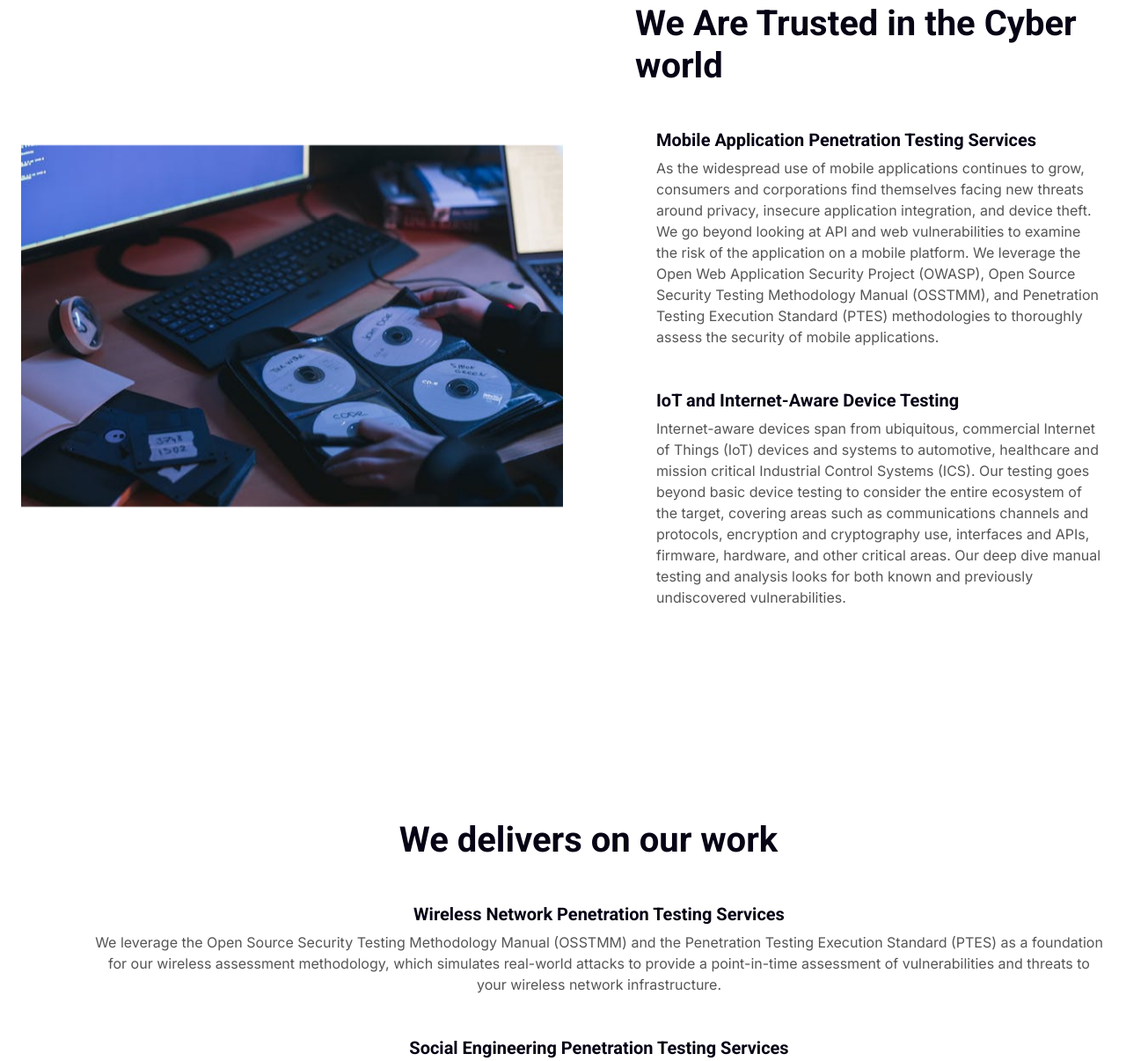
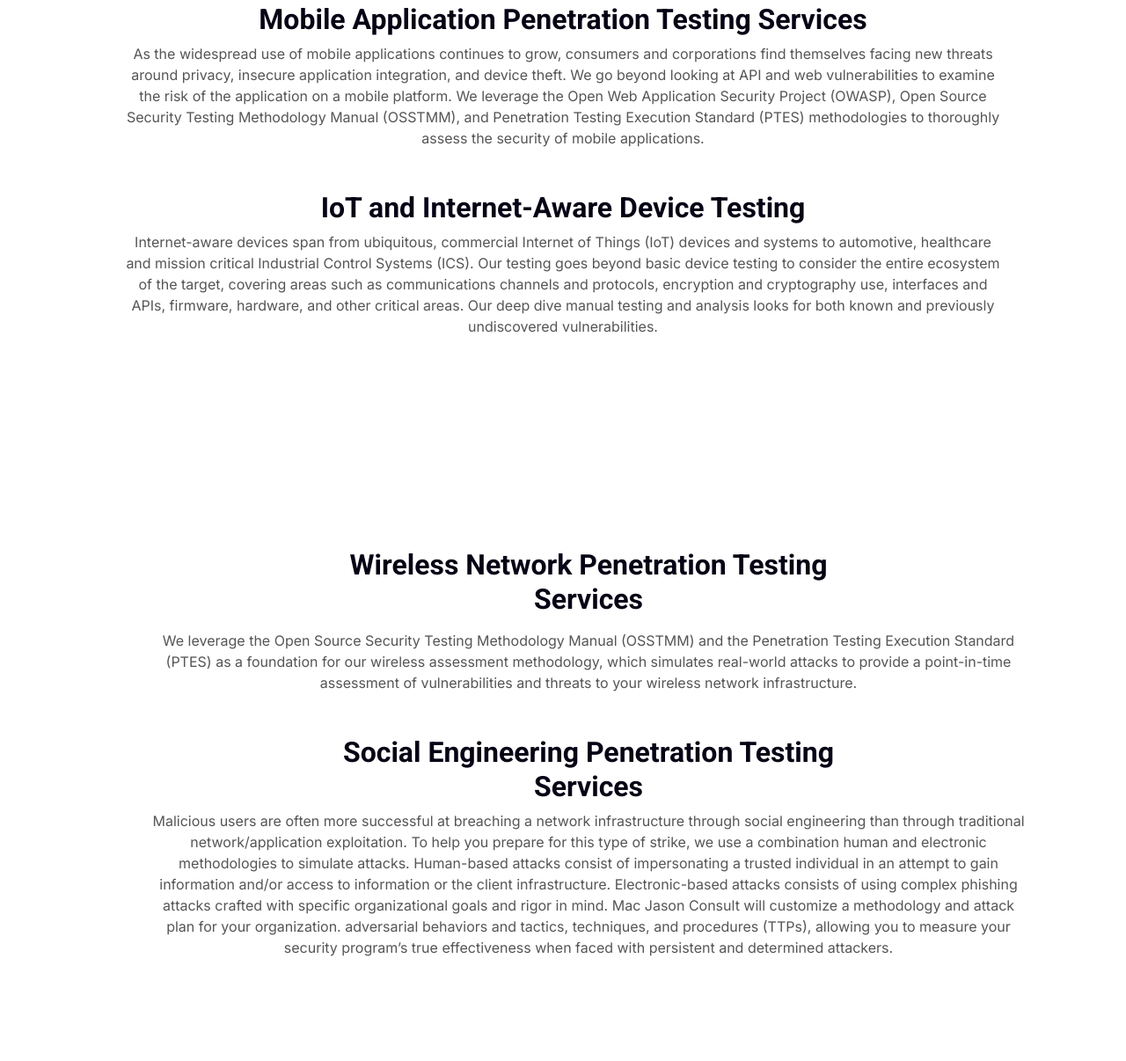
Before and after one commit to adaji025/mac-jason, a plain HTML site: page penetration-testing.html in a window 1280 px wide. Shown: the part 2403-3609 px from the top of the page at 88% size. Drawn offline with nearby package versions, Linux system fonts and the light colour scheme.

Commit message:
added the penetration testing page

```diff
--- a/penetration-testing.html
+++ b/penetration-testing.html
@@ -294,17 +294,13 @@
     <!-- Second Desc. End -->
 
     <!-- Third Desc. Start -->
-    <div class="container-fluid overflow-hidden py-5 px-lg-0">
+    <div class="container-fluid overflow-hidden py-5 px-lg-0 text-center">
       <div class="container feature py-5 px-lg-0">
         <div class="row g-5 mx-lg-0">
-          <div
-            class="col-lg-6 feature-text wow fadeInUp order-2"
-            data-wow-delay="0.1s"
-          >
-            <h1 class="mb-5">We Are Trusted in the Cyber world</h1>
+          <div class="eature-text wow fadeInUp order-2" data-wow-delay="0.1s">
             <div class="d-flex mb-5 wow fadeInUp" data-wow-delay="0.3s">
-              <div class="ms-4">
-                <h5>Mobile Application Penetration Testing Services</h5>
+              <div class="w-1000 mx-auto">
+                <h2>Mobile Application Penetration Testing Services</h2>
                 <p class="mb-0">
                   As the widespread use of mobile applications continues to
                   grow, consumers and corporations find themselves facing new
@@ -320,8 +316,8 @@
               </div>
             </div>
             <div class="d-flex mb-5 wow fadeIn" data-wow-delay="0.5s">
-              <div class="ms-4">
-                <h5>IoT and Internet-Aware Device Testing</h5>
+              <div class="w-1000 mx-auto">
+                <h2>IoT and Internet-Aware Device Testing</h2>
                 <p class="mb-0">
                   Internet-aware devices span from ubiquitous, commercial
                   Internet of Things (IoT) devices and systems to automotive,
@@ -337,20 +333,6 @@
               </div>
             </div>
           </div>
-          <div
-            class="col-lg-6 pe-lg-0 wow fadeInLeft order-1"
-            data-wow-delay="0.1s"
-            style="min-height: 400px"
-          >
-            <div class="position-relative h-100">
-              <img
-                class="position-absolute img-fluid w-100 h-100"
-                src="img/cyber-4.jpg"
-                style="object-fit: contain"
-                alt=""
-              />
-            </div>
-          </div>
         </div>
       </div>
     </div>
@@ -360,14 +342,12 @@
     <div class="container-fluid overflow-hidden py-5 px-lg-0 text-center">
       <div class="container feature py-5 px-lg-0">
         <div class="row g-5 mx-lg-0">
-          <div
-            class="feature-text wow fadeInUp"
-            data-wow-delay="0.1s"
-          >
-            <h1 class="mb-5">We delivers on our work</h1>
+          <div class="feature-text wow fadeInUp" data-wow-delay="0.1s">
             <div class="d-flex mb-5 wow fadeInUp" data-wow-delay="0.3s">
-              <div class="ms-4">
-                <h5>Wireless Network Penetration Testing Services</h5>
+              <div class="w-1000 mx-auto">
+                <h2 class="w-600 mx-auto mb-3">
+                  Wireless Network Penetration Testing Services
+                </h2>
                 <p class="mb-0">
                   We leverage the Open Source Security Testing Methodology
                   Manual (OSSTMM) and the Penetration Testing Execution Standard
@@ -379,8 +359,10 @@
               </div>
             </div>
             <div class="d-flex mb-5 wow fadeIn" data-wow-delay="0.5s">
-              <div class="ms-4">
-                <h5>Social Engineering Penetration Testing Services</h5>
+              <div class="w-1000 mx-auto">
+                <h2 class="w-600 mx-auto">
+                  Social Engineering Penetration Testing Services
+                </h2>
                 <p class="mb-0">
                   Malicious users are often more successful at breaching a
                   network infrastructure through social engineering than through
@@ -401,7 +383,6 @@
               </div>
             </div>
           </div>
-
         </div>
       </div>
     </div>
```
